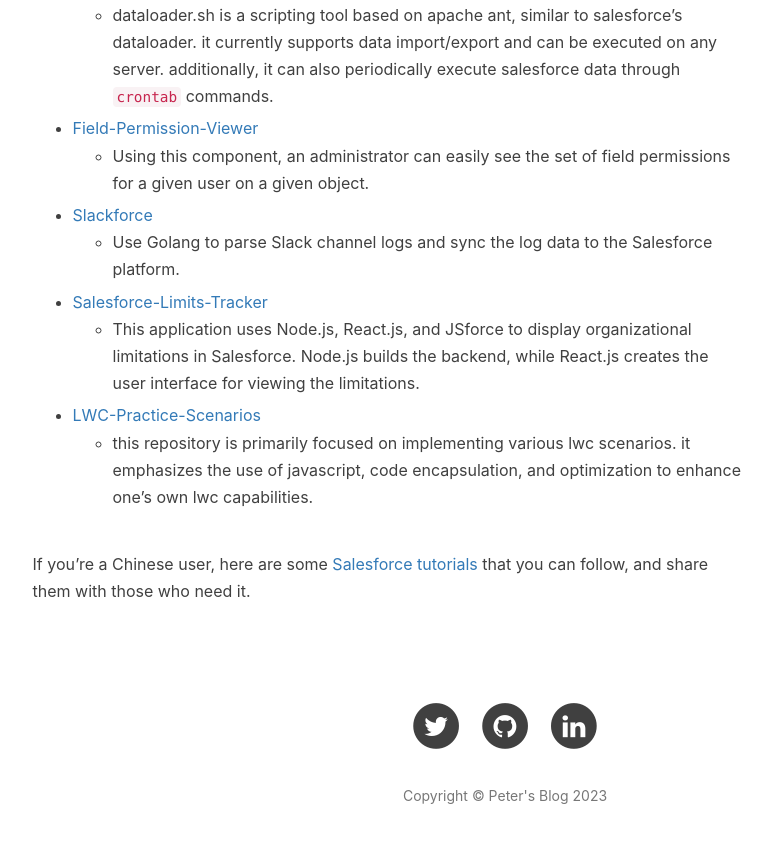
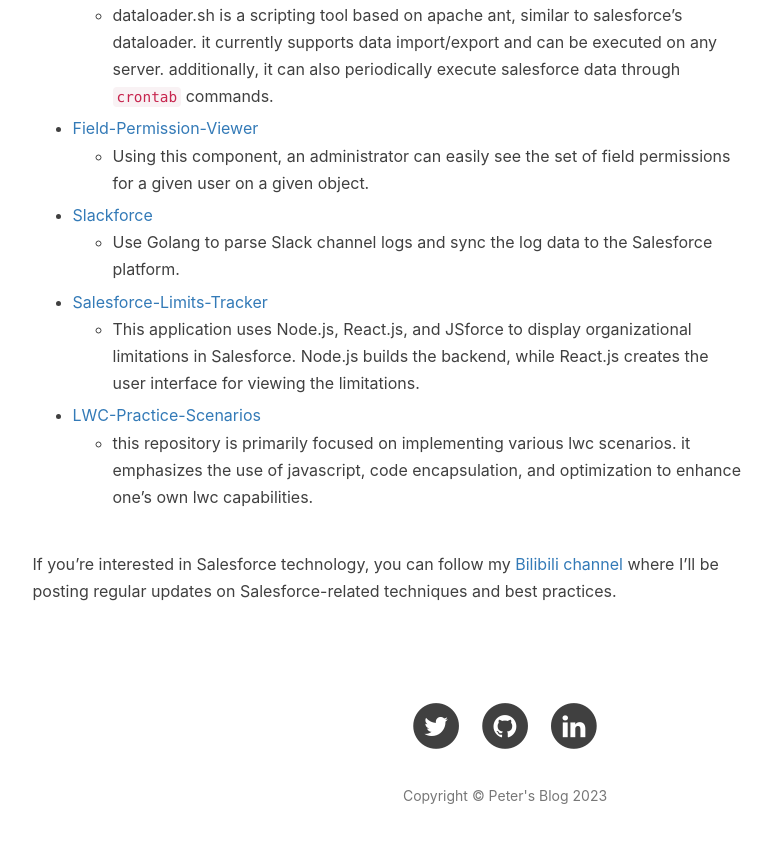
Before and after one commit to dyncan/dyncan.github.io, a Jekyll site: the page built from about.html, in a window 1280 px wide and 900 px high, scrolled down 1318 px. Shown: the top 843 px of the window, without its empty margins (135-907 px from the left). Built offline with Jekyll 4.4.1, drawn with Linux system fonts in a browser that asks for light colours; nearby versions of some CDN libraries; comment, search, counter and statistics services are not loaded.

Commit message:
update en.md

```diff
--- a/_includes/about/en.md
+++ b/_includes/about/en.md
@@ -26,4 +26,4 @@
 - [LWC-Practice-Scenarios](https://github.com/dyncan/lwc-practice-scenarios){:target="_blank"}
   - this repository is primarily focused on implementing various lwc scenarios. it emphasizes the use of javascript, code encapsulation, and optimization to enhance one's own lwc capabilities.
 
-If you're a Chinese user, here are some [Salesforce tutorials](https://space.bilibili.com/12506997){:target="_blank"} that you can follow, and share them with those who need it.
+If you're interested in Salesforce technology, you can follow my [Bilibili channel](https://space.bilibili.com/12506997){:target="_blank"} where I'll be posting regular updates on Salesforce-related techniques and best practices.
```
